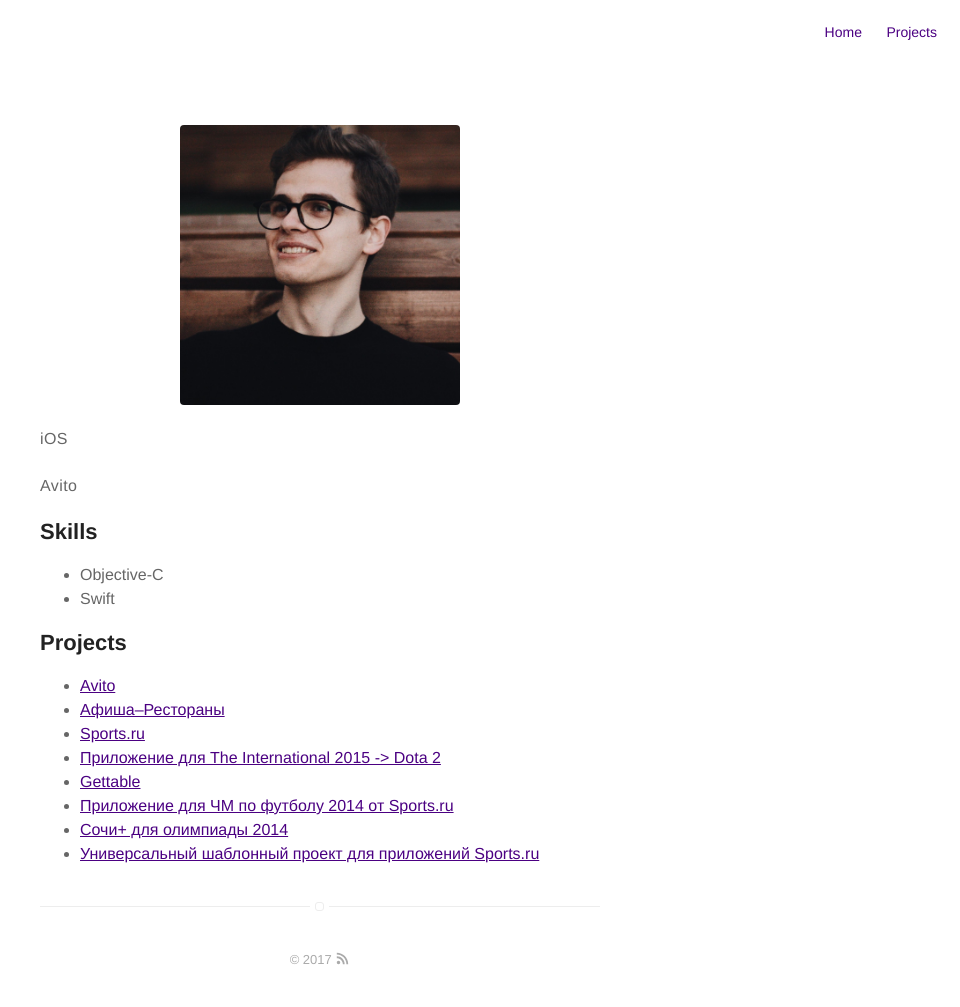
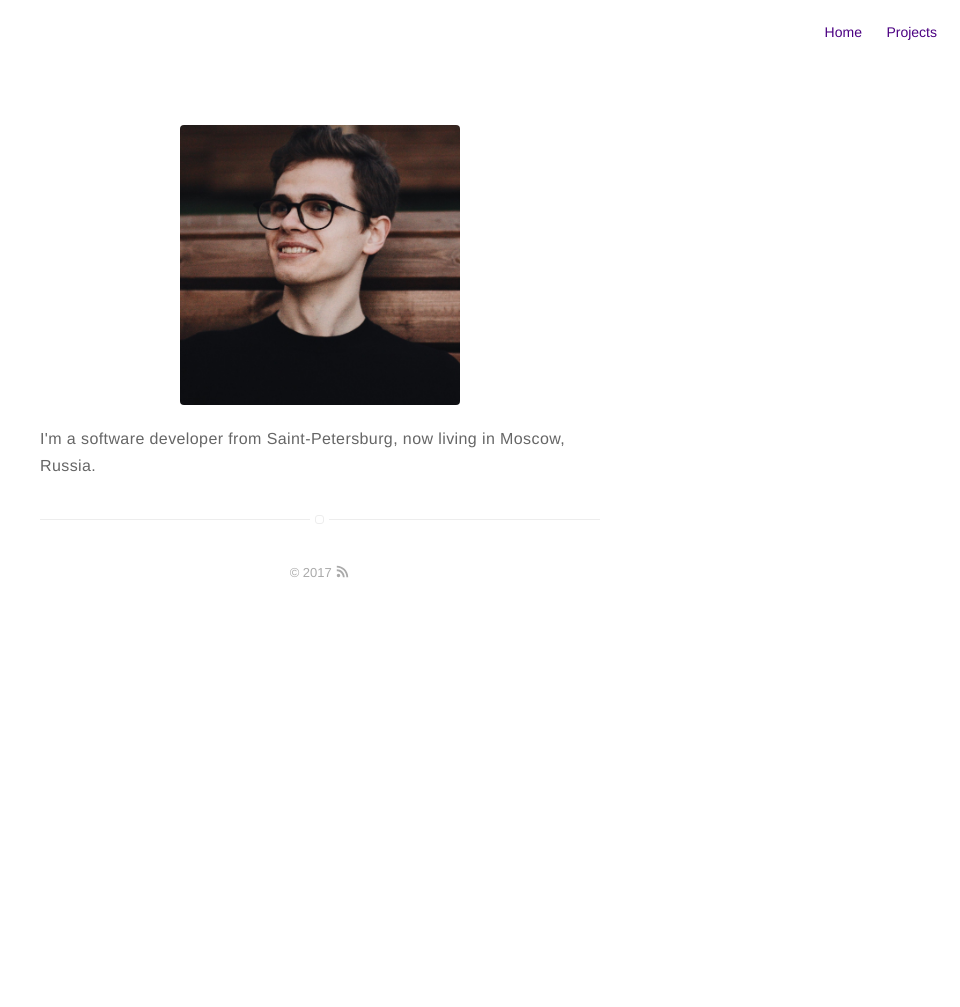
Before and after one commit to khomTima/khomtima.github.io, a Jekyll site: the page built from about.md, in a window 1280 px wide. Shown: the whole page, without its empty margins (320-1280 px from the left). Built offline with Jekyll 4.4.1, drawn with Linux system fonts in a browser that asks for light colours; after the commit the page ends 900 px from its top, so only the background shows below that.

```diff
--- a/_config.yml
+++ b/_config.yml
@@ -1,6 +1,6 @@
 # main text of home
 name: Timofey Khomutnikov
-bio: iOS software engineer at Avito
+bio: iOS software engineer @ Avito
 
 # twitter summary info
 description: A blog about technology and stuff related
--- a/about.md
+++ b/about.md
@@ -4,26 +4,4 @@
 ---
 ![Profile Image]({{ site.url }}/{{ site.picture }})
 
-<p>iOS</p>
-
-<p>Avito</p>
-
-<h2>Skills</h2>
-
-<ul class="skill-list">
-	<li>Objective-C</li>
-	<li>Swift</li>
-</ul>
-
-<h2>Projects</h2>
-
-<ul>
-	<li><a href="https://itunes.apple.com/ru/app/%D0%BE%D0%B1%D1%8A%D1%8F%D0%B2%D0%BB%D0%B5%D0%BD%D0%B8%D1%8F-avito-%D0%B0%D0%B2%D1%82%D0%BE-%D1%80%D0%B0%D0%B1%D0%BE%D1%82%D0%B0-%D0%BD%D0%B5%D0%B4%D0%B2%D0%B8%D0%B6%D0%B8%D0%BC%D0%BE%D1%81%D1%82%D1%8C/id417281773?mt=8">Avito</a></li>
-	<li><a href="https://itunes.apple.com/ru/app/afisa-restorany/id916815434?lipi=urn%3Ali%3Apage%3Ad_flagship3_profile_view_base%3B3yyKIiPuRqyJdzR0IF5zWA%3D%3DPaparazzo">Афиша–Рестораны</a></li>
-	<li><a href="https://itunes.apple.com/ru/app/sports.ru-futbol-hokkej-olimpijskie/id542339626?mt=8&lipi=urn%3Ali%3Apage%3Ad_flagship3_profile_view_base%3B3yyKIiPuRqyJdzR0IF5zWA%3D%3DPaparazzo">Sports.ru</a></li>
-	<li><a href="https://itunes.apple.com/ru/app/ti5-live-matci-statistika/id1021254706?mt=8&lipi=urn%3Ali%3Apage%3Ad_flagship3_profile_view_base%3B3yyKIiPuRqyJdzR0IF5zWA%3D%3DPaparazzo">Приложение для The International 2015 -> Dota 2</a></li>
-	<li><a href="https://itunes.apple.com/ru/app/gettable-lucsie-restorany/id806188192?l=en&mt=8&lipi=urn%3Ali%3Apage%3Ad_flagship3_profile_view_base%3B3yyKIiPuRqyJdzR0IF5zWA%3D%3D">Gettable</a></li>
-	<li><a href="https://itunes.apple.com/ru/app/brazilia+/id888415799?lipi=urn%3Ali%3Apage%3Ad_flagship3_profile_view_base%3B3yyKIiPuRqyJdzR0IF5zWA%3D%3DPaparazzo">Приложение для ЧМ по футболу 2014 от Sports.ru</a></li>
-	<li><a href="https://itunes.apple.com/ru/app/soci+-sports.ru/id722946198?mt=8&lipi=urn%3Ali%3Apage%3Ad_flagship3_profile_view_base%3B3yyKIiPuRqyJdzR0IF5zWA%3D%3DPaparazzo">Сочи+ для олимпиады 2014</a></li>
-	<li><a href="https://itunes.apple.com/ru/developer/sports-ru/id542339709">Универсальный шаблонный проект для приложений Sports.ru</a></li>
-</ul>
+<p>I'm a software developer from Saint-Petersburg, now living in Moscow, Russia. </p>
```
